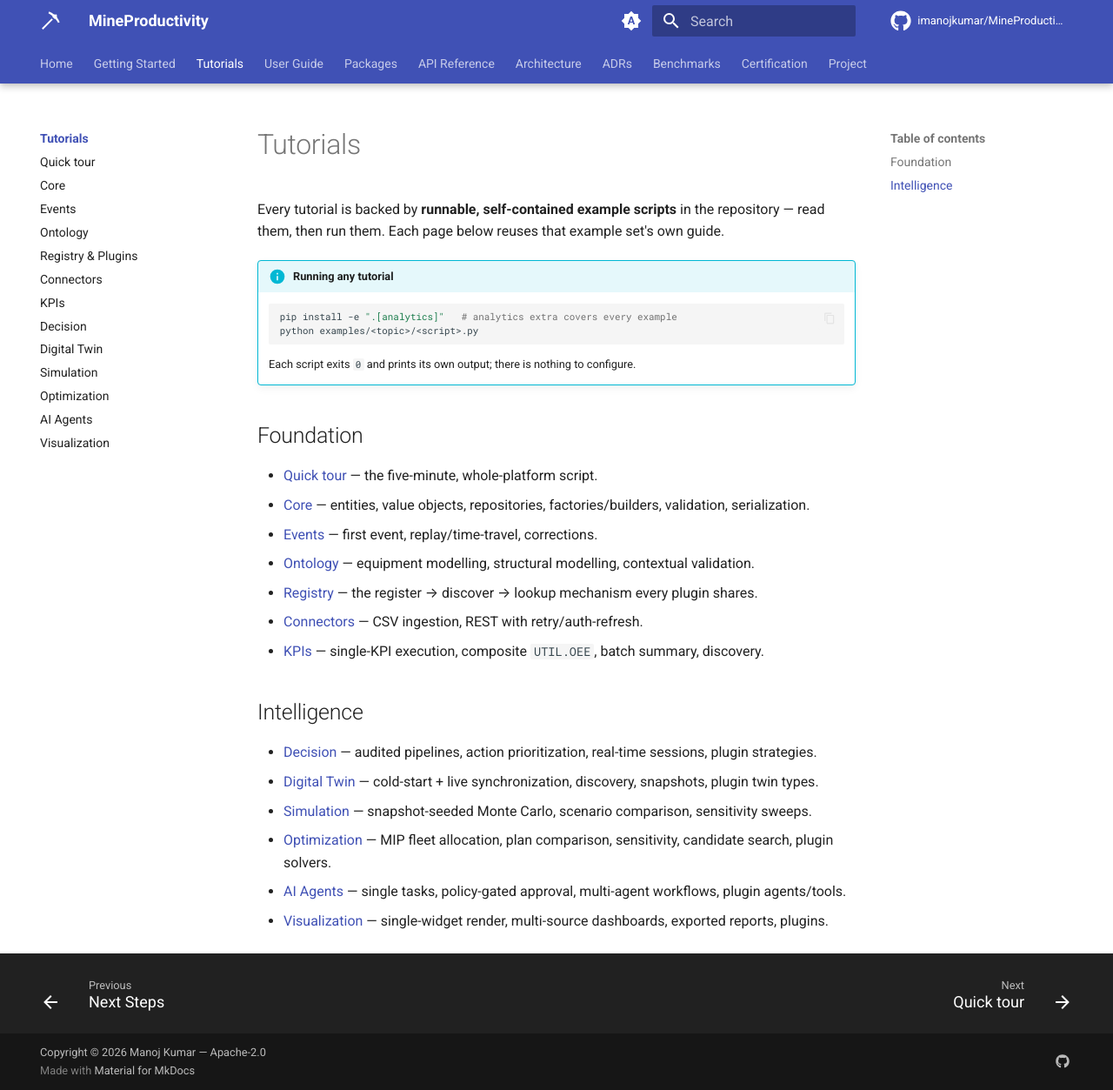
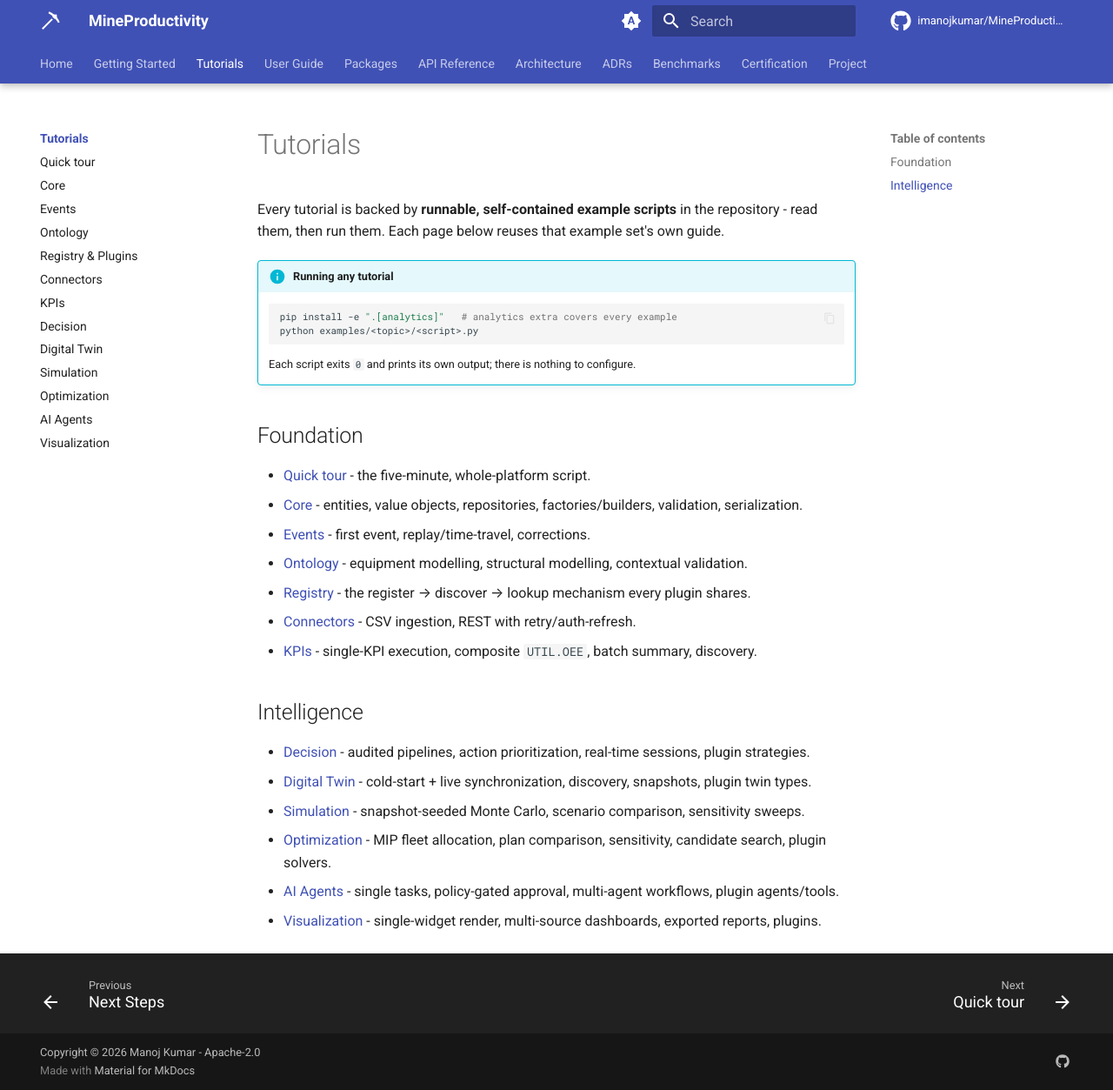
Before and after one commit to imanojkumar/MineProductivity, an MkDocs documentation site: the page built from docs/tutorials/index.md, in a window 1280 px wide and 1253 px high. Shown: the whole window at 87% size. Built offline with MkDocs 1.6.1 and Material for MkDocs 9.7.7, drawn with Linux system fonts in a browser that asks for light colours; comment, search, counter and statistics services are not loaded.

Commit message:
fixed Docs.

````diff
--- a/docs/tutorials/index.md
+++ b/docs/tutorials/index.md
@@ -1,6 +1,6 @@
 # Tutorials
 
-Every tutorial is backed by **runnable, self-contained example scripts** in the repository — read them, then run them. Each page below reuses that example set's own guide.
+Every tutorial is backed by **runnable, self-contained example scripts** in the repository - read them, then run them. Each page below reuses that example set's own guide.
 
 !!! info "Running any tutorial"
     ```bash
@@ -11,19 +11,19 @@ Every tutorial is backed by **runnable, self-contained example scripts** in the
 
 ## Foundation
 
-- [Quick tour](quickstart.md) — the five-minute, whole-platform script.
-- [Core](core.md) — entities, value objects, repositories, factories/builders, validation, serialization.
-- [Events](events.md) — first event, replay/time-travel, corrections.
-- [Ontology](ontology.md) — equipment modelling, structural modelling, contextual validation.
-- [Registry](registry.md) — the register → discover → lookup mechanism every plugin shares.
-- [Connectors](connectors.md) — CSV ingestion, REST with retry/auth-refresh.
-- [KPIs](kpis.md) — single-KPI execution, composite `UTIL.OEE`, batch summary, discovery.
+- [Quick tour](quickstart.md) - the five-minute, whole-platform script.
+- [Core](core.md) - entities, value objects, repositories, factories/builders, validation, serialization.
+- [Events](events.md) - first event, replay/time-travel, corrections.
+- [Ontology](ontology.md) - equipment modelling, structural modelling, contextual validation.
+- [Registry](registry.md) - the register → discover → lookup mechanism every plugin shares.
+- [Connectors](connectors.md) - CSV ingestion, REST with retry/auth-refresh.
+- [KPIs](kpis.md) - single-KPI execution, composite `UTIL.OEE`, batch summary, discovery.
 
 ## Intelligence
 
-- [Decision](decision.md) — audited pipelines, action prioritization, real-time sessions, plugin strategies.
-- [Digital Twin](digital_twin.md) — cold-start + live synchronization, discovery, snapshots, plugin twin types.
-- [Simulation](simulation.md) — snapshot-seeded Monte Carlo, scenario comparison, sensitivity sweeps.
-- [Optimization](optimization.md) — MIP fleet allocation, plan comparison, sensitivity, candidate search, plugin solvers.
-- [AI Agents](agents.md) — single tasks, policy-gated approval, multi-agent workflows, plugin agents/tools.
-- [Visualization](visualization.md) — single-widget render, multi-source dashboards, exported reports, plugins.
+- [Decision](decision.md) - audited pipelines, action prioritization, real-time sessions, plugin strategies.
+- [Digital Twin](digital_twin.md) - cold-start + live synchronization, discovery, snapshots, plugin twin types.
+- [Simulation](simulation.md) - snapshot-seeded Monte Carlo, scenario comparison, sensitivity sweeps.
+- [Optimization](optimization.md) - MIP fleet allocation, plan comparison, sensitivity, candidate search, plugin solvers.
+- [AI Agents](agents.md) - single tasks, policy-gated approval, multi-agent workflows, plugin agents/tools.
+- [Visualization](visualization.md) - single-widget render, multi-source dashboards, exported reports, plugins.
--- a/mkdocs.yml
+++ b/mkdocs.yml
@@ -4,7 +4,7 @@ site_author: Manoj Kumar
 site_url: https://imanojkumar.github.io/MineProductivity/
 repo_url: https://github.com/imanojkumar/MineProductivity
 repo_name: imanojkumar/MineProductivity
-copyright: Copyright &copy; 2026 Manoj Kumar — Apache-2.0
+copyright: Copyright &copy; 2026 Manoj Kumar - Apache-2.0
 
 docs_dir: docs
 site_dir: site
````
Also changed, not shown: docs/README.md (+8 -8 lines), docs/getting-started/next-steps.md (+2 -2 lines), docs/getting-started/quick-start.md (+1 -1 lines), docs/index.md (+6 -6 lines).
